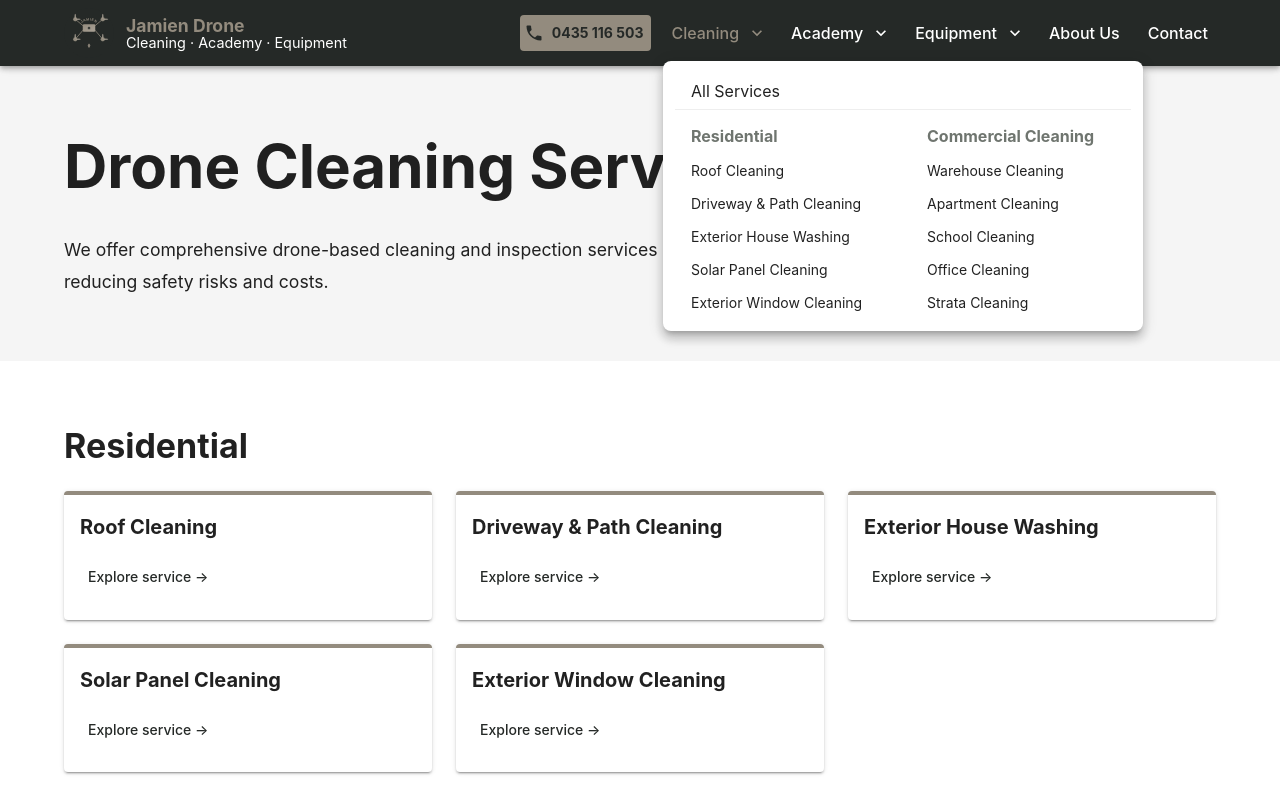
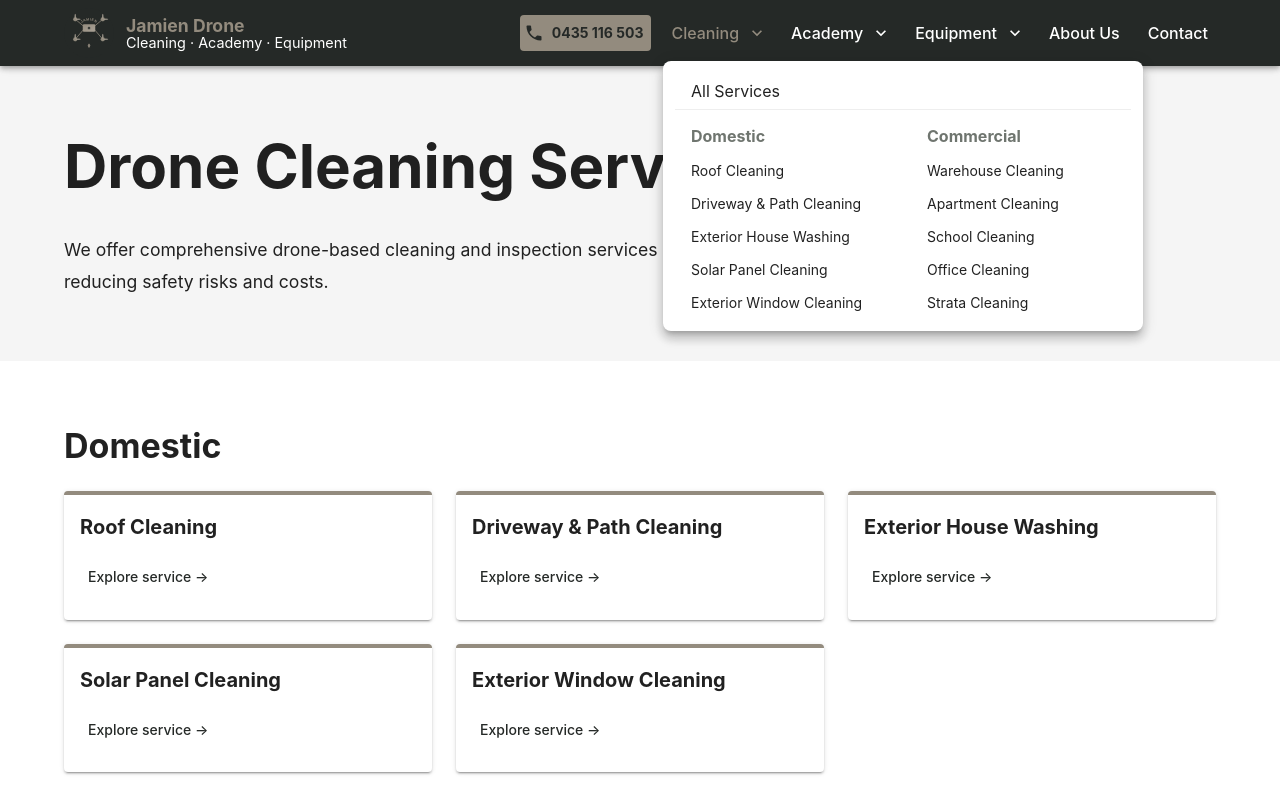
Before and after one commit to steven29-test/jamien-drone-cleaning, a React (Vite) app: page /services in a window 1280 px wide. Both pictures are taken after a click on the button "Cleaning". Shown: the top 800 px of the page. Built offline with nearby package versions, Linux system fonts and the light colour scheme.

Commit message:
Group cleaning services under Domestic and Commercial

```diff
--- a/src/components/Navigation.tsx
+++ b/src/components/Navigation.tsx
@@ -1,4 +1,4 @@
-import { AppBar, Toolbar, Box, Button, Container, IconButton, Drawer, List, ListItem, ListItemButton, ListItemText, Menu, MenuItem } from '@mui/material'
+import { AppBar, Toolbar, Box, Button, Container, IconButton, Drawer, List, ListItem, ListItemButton, ListItemText, Menu, MenuItem, Collapse } from '@mui/material'
 import { Link, useLocation } from 'react-router-dom'
 import { Menu as MenuIcon, Close as CloseIcon, Phone as PhoneIcon, ExpandMore as ExpandMoreIcon } from '@mui/icons-material'
 import { Fragment, useState } from 'react'
@@ -7,6 +7,7 @@
 export default function Navigation() {
   const [mobileOpen, setMobileOpen] = useState(false)
   const location = useLocation()
+  const [mobileCleaningGroup, setMobileCleaningGroup] = useState<string | null>(null)
   const [servicesAnchor, setServicesAnchor] = useState<HTMLElement | null>(null)
   const [academyAnchor, setAcademyAnchor] = useState<HTMLElement | null>(null)
   const [equipmentAnchor, setEquipmentAnchor] = useState<HTMLElement | null>(null)
@@ -62,10 +63,22 @@
             </ListItemButton>
           </ListItem>
           {link.path === '/services' && <>
-            <ListItem><ListItemText primary="Residential" sx={{ color: '#938B7E', pl: 1 }} /></ListItem>
-            {residentialLinks.map(service => <ListItem key={service.id} disablePadding><ListItemButton component={Link} to={`/services/residential/${service.id}`} onClick={handleNavClick} sx={{ color: '#fff', pl: 4 }}><ListItemText primary={service.label} /></ListItemButton></ListItem>)}
-            <ListItem disablePadding><ListItemButton component={Link} to="/services#commercial-services" onClick={handleNavClick} sx={{ color: '#938B7E', pl: 2 }}><ListItemText primary="Commercial Cleaning" /></ListItemButton></ListItem>
-            {commercialServices.map(service => <ListItem key={service.id} disablePadding><ListItemButton component={Link} to={`/services/commercial/${service.id}`} onClick={handleNavClick} sx={{ color: '#fff', pl: 4 }}><ListItemText primary={service.label} /></ListItemButton></ListItem>)}
+            {[
+              { label: 'Domestic', key: 'domestic', links: residentialLinks, base: '/services/residential' },
+              { label: 'Commercial', key: 'commercial', links: commercialServices, base: '/services/commercial' },
+            ].map(group => <Fragment key={group.key}>
+              <ListItem disablePadding>
+                <ListItemButton onClick={() => setMobileCleaningGroup(current => current === group.key ? null : group.key)} aria-expanded={mobileCleaningGroup === group.key} aria-controls={`mobile-${group.key}`} sx={{ color: '#C7BFB2', pl: 3 }}>
+                  <ListItemText primary={group.label} />
+                  <ExpandMoreIcon sx={{ transform: mobileCleaningGroup === group.key ? 'rotate(180deg)' : 'none' }} />
+                </ListItemButton>
+              </ListItem>
+              <Collapse in={mobileCleaningGroup === group.key} id={`mobile-${group.key}`} unmountOnExit>
+                <List disablePadding>
+                  {group.links.map(service => <ListItem key={service.id} disablePadding><ListItemButton component={Link} to={`${group.base}/${service.id}`} onClick={handleNavClick} sx={{ color: '#fff', pl: 4 }}><ListItemText primary={service.label} /></ListItemButton></ListItem>)}
+                </List>
+              </Collapse>
+            </Fragment>)}
           </>}
           {link.path === '/drone-training' && academyLinks.map(item => <ListItem key={item.path} disablePadding><ListItemButton component={Link} to={item.path} onClick={handleNavClick} sx={{ color: '#fff', pl: 4 }}><ListItemText primary={item.label} /></ListItemButton></ListItem>)}
           {link.path === '/equipment' && equipmentLinks.map(item => <ListItem key={item.path} disablePadding><ListItemButton component={Link} to={item.path} onClick={handleNavClick} sx={{ color: '#fff', pl: 4 }}><ListItemText primary={item.label} /></ListItemButton></ListItem>)}
@@ -229,13 +242,13 @@
 
       <Menu id="services-menu" anchorEl={servicesAnchor} open={Boolean(servicesAnchor)} onClose={() => setServicesAnchor(null)} MenuListProps={{ sx: { display: 'grid', gridTemplateColumns: '1fr 1fr', p: 1.5, columnGap: 2 } }} slotProps={{ paper: { sx: { borderRadius: 2, mt: 1, minWidth: 480 } } }}>
         <MenuItem component={Link} to="/services" onClick={() => setServicesAnchor(null)} sx={{ gridColumn: '1 / -1', borderBottom: '1px solid #eee', mb: 1 }}>All Services</MenuItem>
-        <MenuItem disabled sx={{ gridColumn: 1, gridRow: 2, opacity: '1 !important', color: '#6F756F', fontWeight: 'bold' }}>Residential</MenuItem>
+        <MenuItem component={Link} to="/services#residential-services" onClick={() => setServicesAnchor(null)} sx={{ gridColumn: 1, gridRow: 2, opacity: '1 !important', color: '#6F756F', fontWeight: 'bold' }}>Domestic</MenuItem>
         {residentialLinks.map((service, index) => (
           <MenuItem key={service.id} component={Link} to={`/services/residential/${service.id}`} onClick={() => setServicesAnchor(null)} sx={{ gridColumn: 1, gridRow: index + 3, fontSize: 14 }}>
             {service.label}
           </MenuItem>
         ))}
-        <MenuItem component={Link} to="/services#commercial-services" onClick={() => setServicesAnchor(null)} sx={{ gridColumn: 2, gridRow: 2, color: '#6F756F', fontWeight: 'bold' }}>Commercial Cleaning</MenuItem>
+        <MenuItem component={Link} to="/services#commercial-services" onClick={() => setServicesAnchor(null)} sx={{ gridColumn: 2, gridRow: 2, color: '#6F756F', fontWeight: 'bold' }}>Commercial</MenuItem>
         {commercialServices.map((service, index) => (
           <MenuItem key={service.id} component={Link} to={`/services/commercial/${service.id}`} onClick={() => setServicesAnchor(null)} sx={{ gridColumn: 2, gridRow: index + 3, fontSize: 14 }}>
             {service.label}
--- a/src/pages/Services.tsx
+++ b/src/pages/Services.tsx
@@ -51,7 +51,7 @@
         <Container maxWidth="lg">
           <Box component="section" aria-labelledby="residential-services" sx={{ mb: 6 }}>
             <Typography id="residential-services" variant="h4" component="h2" sx={{ fontWeight: 'bold', mb: 3 }}>
-              Residential
+              Domestic
             </Typography>
             <Grid container spacing={3}>
               {[
```
